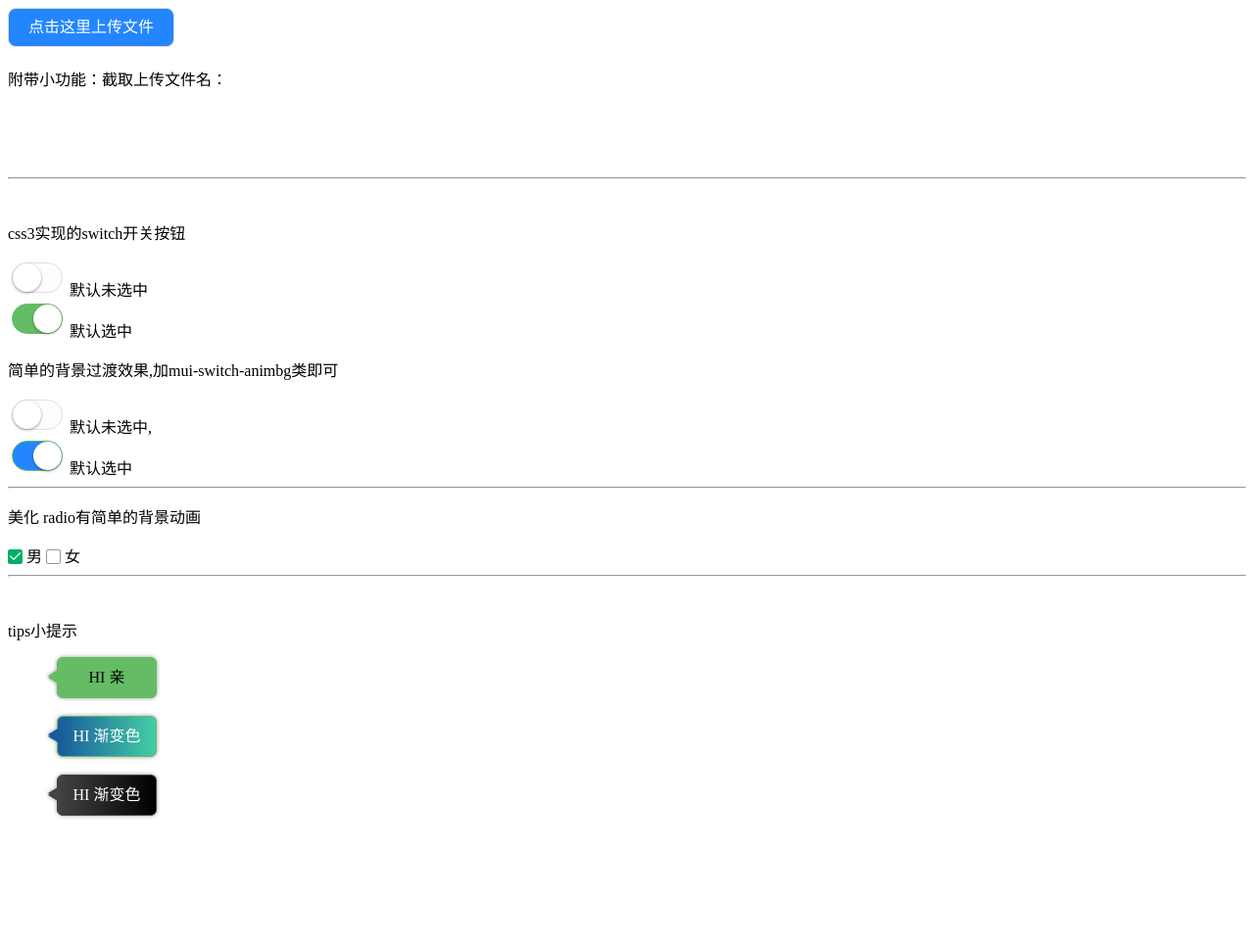
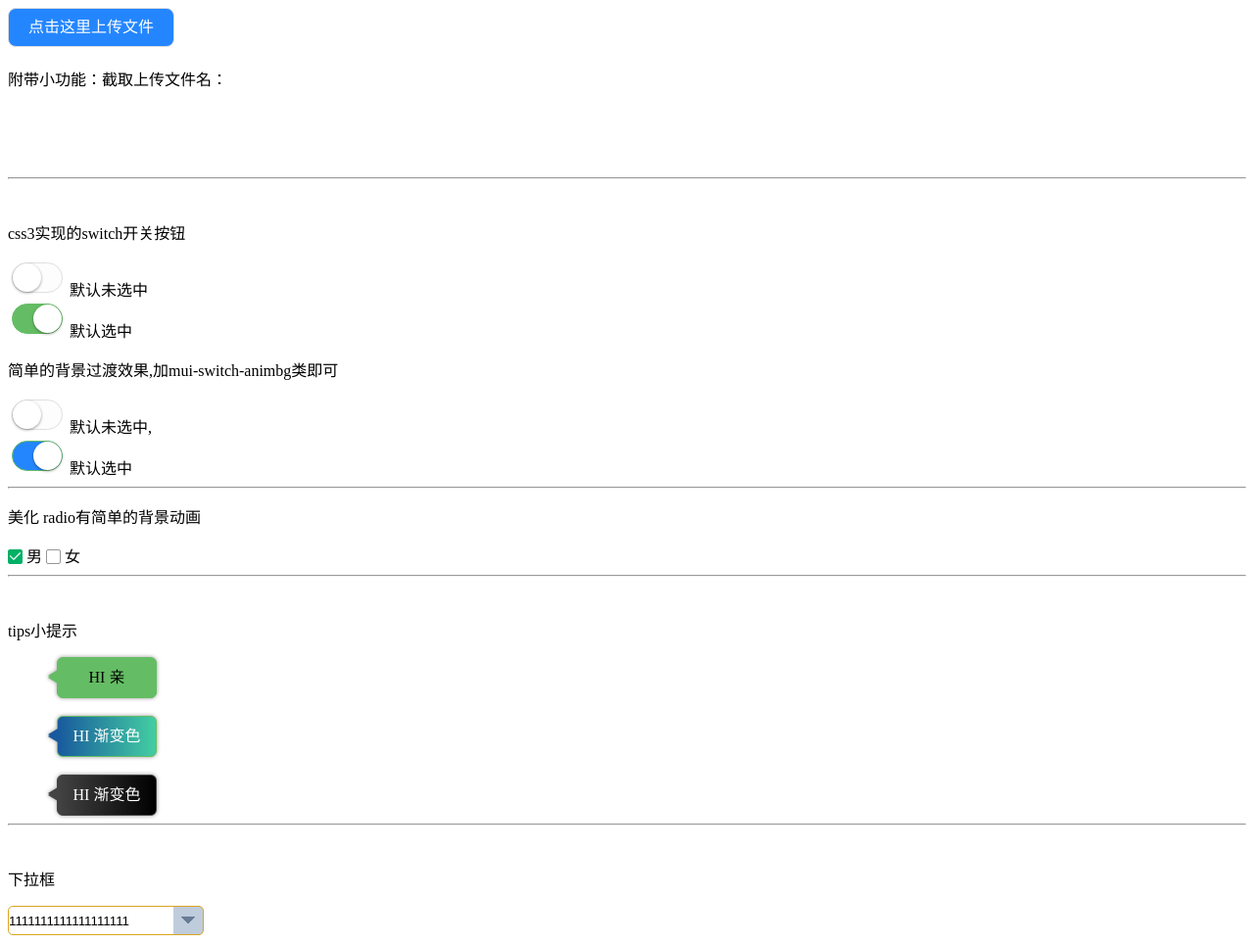
Before and after one commit to JasonWilltrue/Hi_DemoShow, a plain HTML site: page 按钮美化/index.html in a window 1280 px wide. Shown: the whole page at 98% size. Before the commit the page ends 841 px from the top, so only its background shows below. Drawn offline with Linux system fonts and the light colour scheme.

Commit message:
下拉框

```diff
--- /dev/null
+++ b/按钮美化/css/select.css
@@ -0,0 +1,36 @@
+#test {
+    width: 200px;
+    /*注意在下拉框中，width是包括border的宽度的*/
+
+    height: 30px;
+    border-radius: 5px;
+    border: 1px solid goldenrod;
+    background-color: white;
+    background-repeat: no-repeat;
+    /*背景图像的尺寸：第一个值为宽度，第二值为高度*/
+
+    background-size: 8px 8px, 8px 8px, 30px 30px, 1px 30px;
+    /*背景图片：多张图片用","分割*/
+    /*repeating-linear-gradient() 函数用于重复线性渐变：参数分别为角度，颜色1，颜色2,...*/
+
+    background-image: repeating-linear-gradient(225deg, rgb(105, 123, 149) 0%, rgb(105, 123, 149) 50%, transparent 50%, transparent 100%),
+    /*组合成三角形图标*/
+
+    repeating-linear-gradient(135deg, rgb(105, 123, 149) 0%, rgb(105, 123, 149) 50%, transparent 50%, transparent 100%),
+    /*组合成三角形图标*/
+
+    /* linear-gradient(#FFFFFF 0%, #F8F9Fd, #EFFAFA 100%), */
+    /*竖分割线右侧的背景色*/
+
+    repeating-linear-gradient( rgb(191, 204, 220) 0%, rgb(191, 204, 220) 100%);
+    /*竖分割线*/
+    /*背景图片的位置：第一个参数为水平位置，第二参数为垂直位置*/
+
+    background-position: 175px 10px, 183px 10px, right top, 167px top;
+    appearance: none;
+    -moz-appearance: none;
+    -webkit-appearance: none;
+}
+select::-ms-expand {
+    display: none;/*清除IE默认下拉按钮，但是测试发现IE10以上有效，IE8，9默认下拉按钮仍旧存在*/
+  }
--- a/按钮美化/index.html
+++ b/按钮美化/index.html
@@ -8,6 +8,7 @@
   <link rel="stylesheet" href="./css/switch.css">
   <link rel="stylesheet" href="./css/checkbox.css">
   <link rel="stylesheet" href="./css/tips.css">
+  <link rel="stylesheet" href="./css/select.css">
   <title>Document</title>
   <style type="text/css">
     /* 全局字体iconfont */
@@ -146,6 +147,17 @@
   <div class="chat-msg jianbian">HI 渐变色</div>
   <br>
   <div class="chat-msg jianbian1">HI 渐变色</div>
+  <hr>
+  <br>
+  <p>下拉框</p>
+   <select name="test" id="test">
+      <option value="1">1111111111111111111</option>
+      <option value="2">2222222222222</option>
+      <option value="3">333333333333</option>
+      <option value="4">44444444444</option>
+      <option value="5">55555555555</option>
+      <option value="6">666666666666</option>
+   </select>
 </body>
 
 </html>
```
